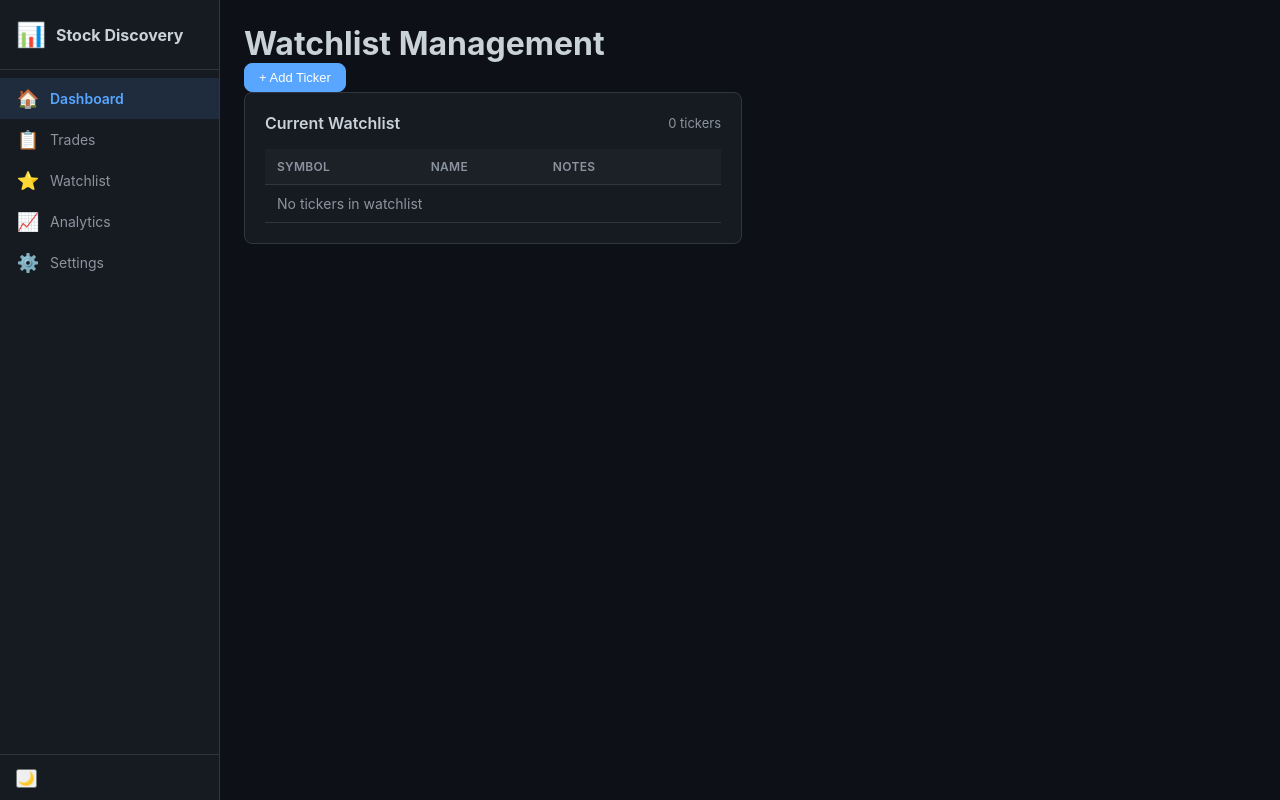
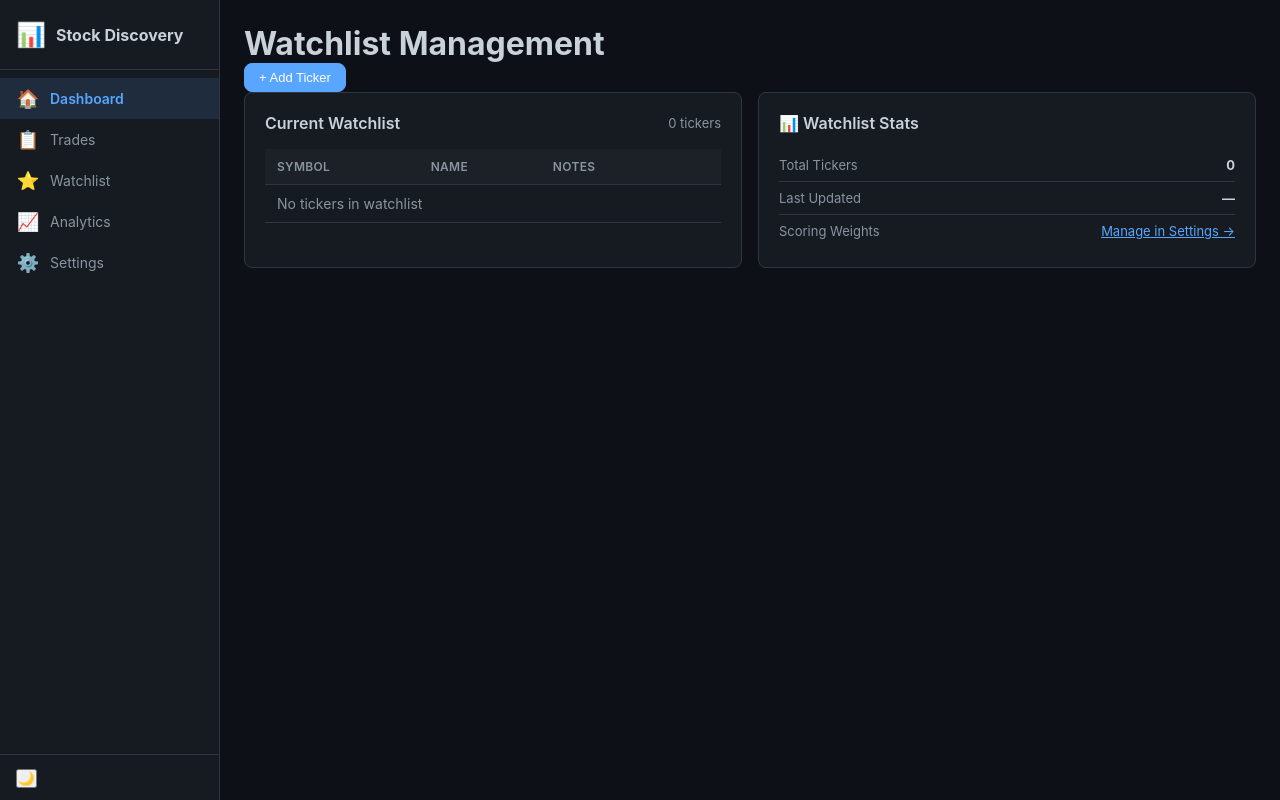
Before and after one commit to mjrotor/stock-discovery, a Flask app: page /watchlist in a window 1280 px wide. Run offline with Flask 3, Linux system fonts and the light colour scheme; data that the repository does not hold is empty; some libraries are stand-ins or nearby versions.

Commit message:
add: Total Value column to positions table + fix watchlist async
- Add 'Value' column (shares × current_price) to open positions table
- Fix watchlist.html: rewrite from async/await to .then() for headless Chrome compat
- Remove dead saveWeights() from watchlist
- Replace empty right column with watchlist stats card

```diff
--- a/templates/dashboard.html
+++ b/templates/dashboard.html
@@ -48,11 +48,12 @@
                         <th>P&L%</th>
                         <th>Score</th>
                         <th>Stop</th>
+                        <th>Value</th>
                         <th></th>
                     </tr>
                 </thead>
                 <tbody id="positionsTable">
-                    <tr><td colspan="9" class="text-muted">Loading...</td></tr>
+                    <tr><td colspan="10" class="text-muted">Loading...</td></tr>
                 </tbody>
             </table>
         </div>
@@ -142,7 +143,7 @@ function loadDashboard() {
         // Positions table
         const posBody = document.getElementById('positionsTable');
         if (openPositions.length === 0) {
-            posBody.innerHTML = '<tr><td colspan="9" class="text-muted">No open positions</td></tr>';
+            posBody.innerHTML = '<tr><td colspan="10" class="text-muted">No open positions</td></tr>';
         } else {
             const openSymbols = new Set(openPositions.map(pos => pos.symbol));
             posBody.innerHTML = openPositions.map(pos => `
@@ -155,6 +156,7 @@ function loadDashboard() {
                     <td class="${pnlClass(pos.pnl_pct)}">${fmtPct(pos.pnl_pct)}</td>
                     <td><span class="score-badge ${scoreClass(pos.score_at_entry || 0)}">${pos.score_at_entry || '—'}</span></td>
                     <td>${fmtCurrency(Number(pos.entry_price) * (1 - Math.abs(Number(settings_d.stop_loss_pct) || 0.1)))}</td>
+                    <td><strong>${fmtCurrency(Number(pos.shares || 0) * Number(pos.current_price || 0))}</strong></td>
                     <td><button class="btn btn-sm btn-danger" onclick="closePosition('${pos.id}', '${pos.symbol}')">Close</button></td>
                 </tr>
             `).join('');
--- a/templates/watchlist.html
+++ b/templates/watchlist.html
@@ -30,6 +30,26 @@
         </div>
     </div>
 
+    <!-- Quick Stats -->
+    <div>
+        <div class="card">
+            <div class="card-header"><span class="card-title">📊 Watchlist Stats</span></div>
+            <div class="text-sm">
+                <div class="flex-between" style="padding:8px 0;border-bottom:1px solid var(--border);">
+                    <span class="text-muted">Total Tickers</span>
+                    <strong id="statTickers">—</strong>
+                </div>
+                <div class="flex-between" style="padding:8px 0;border-bottom:1px solid var(--border);">
+                    <span class="text-muted">Last Updated</span>
+                    <strong id="statUpdated">—</strong>
+                </div>
+                <div class="flex-between" style="padding:8px 0;">
+                    <span class="text-muted">Scoring Weights</span>
+                    <a href="/settings" style="color:var(--blue);font-size:13px;">Manage in Settings →</a>
+                </div>
+            </div>
+        </div>
+    </div>
 </div>
 {% endblock %}
 
@@ -37,14 +57,13 @@
 <script>
 let watchlistData = null;
 
-async function loadWatchlist() {
-    try {
-        watchlistData = await API.watchlist();
-        const tickers = watchlistData?.tickers || [];
-        const settings = watchlistData?.settings || {};
-
-        document.getElementById('tickerCount').textContent = `${tickers.length} tickers`;
-
+function loadWatchlist() {
+    API.watchlist().then(wl => {
+        watchlistData = wl;
+        const tickers = wl?.tickers || [];
+        document.getElementById('tickerCount').textContent = tickers.length + ' tickers';
+        document.getElementById('statTickers').textContent = tickers.length;
+        document.getElementById('statUpdated').textContent = wl?.settings?.updated_at ? wl.settings.updated_at.slice(0,10) : '—';
         const tbody = document.getElementById('watchlistTable');
         if (tickers.length === 0) {
             tbody.innerHTML = '<tr><td colspan="4" class="text-muted">No tickers in watchlist</td></tr>';
@@ -58,13 +77,10 @@ async function loadWatchlist() {
                 </tr>
             `).join('');
         }
-
-        // Populate settings
-        // (trading settings moved to Settings page — settings here are display-only)
-    } catch (e) {
+    }).catch(e => {
         console.error('Watchlist load error:', e);
         showToast('Error loading watchlist', 'error');
-    }
+    });
 }
 
 function openAddModal() {
@@ -92,41 +108,28 @@ function openAddModal() {
     `);
 }
 
-async function addTicker() {
+function addTicker() {
     const symbol = document.getElementById('addSymbol').value.trim().toUpperCase();
     const name = document.getElementById('addName').value.trim();
     const notes = document.getElementById('addNotes').value.trim();
     if (!symbol) return;
-
-    try {
-        const result = await API.addWatchlist({ symbol, name: name || symbol, notes });
+    API.addWatchlist({ symbol, name: name || symbol, notes }).then(result => {
         if (result.error) {
             showToast(result.error, 'error');
         } else {
             closeModal();
-            showToast(`Added ${symbol}`, 'success');
+            showToast('Added ' + symbol, 'success');
             loadWatchlist();
         }
-    } catch (e) {
-        showToast('Add failed', 'error');
-    }
+    }).catch(e => showToast('Add failed', 'error'));
 }
 
-async function removeTicker(symbol) {
-    if (!confirm(`Remove ${symbol} from watchlist?`)) return;
-    try {
-        await API.removeWatchlist({ symbol });
-        showToast(`Removed ${symbol}`, 'info');
+function removeTicker(symbol) {
+    if (!confirm('Remove ' + symbol + ' from watchlist?')) return;
+    API.removeWatchlist({ symbol }).then(() => {
+        showToast('Removed ' + symbol, 'info');
         loadWatchlist();
-    } catch (e) {
-        showToast('Remove failed', 'error');
-    }
-}
-
-async function saveWeights() {
-    // Weights are saved to the scorer.py file — for now just show a toast
-    // In a full implementation, we'd POST to /api/settings/weights
-    showToast('Weights saved (restart server to apply)', 'info');
+    }).catch(e => showToast('Remove failed', 'error'));
 }
 
 loadWatchlist();
```
